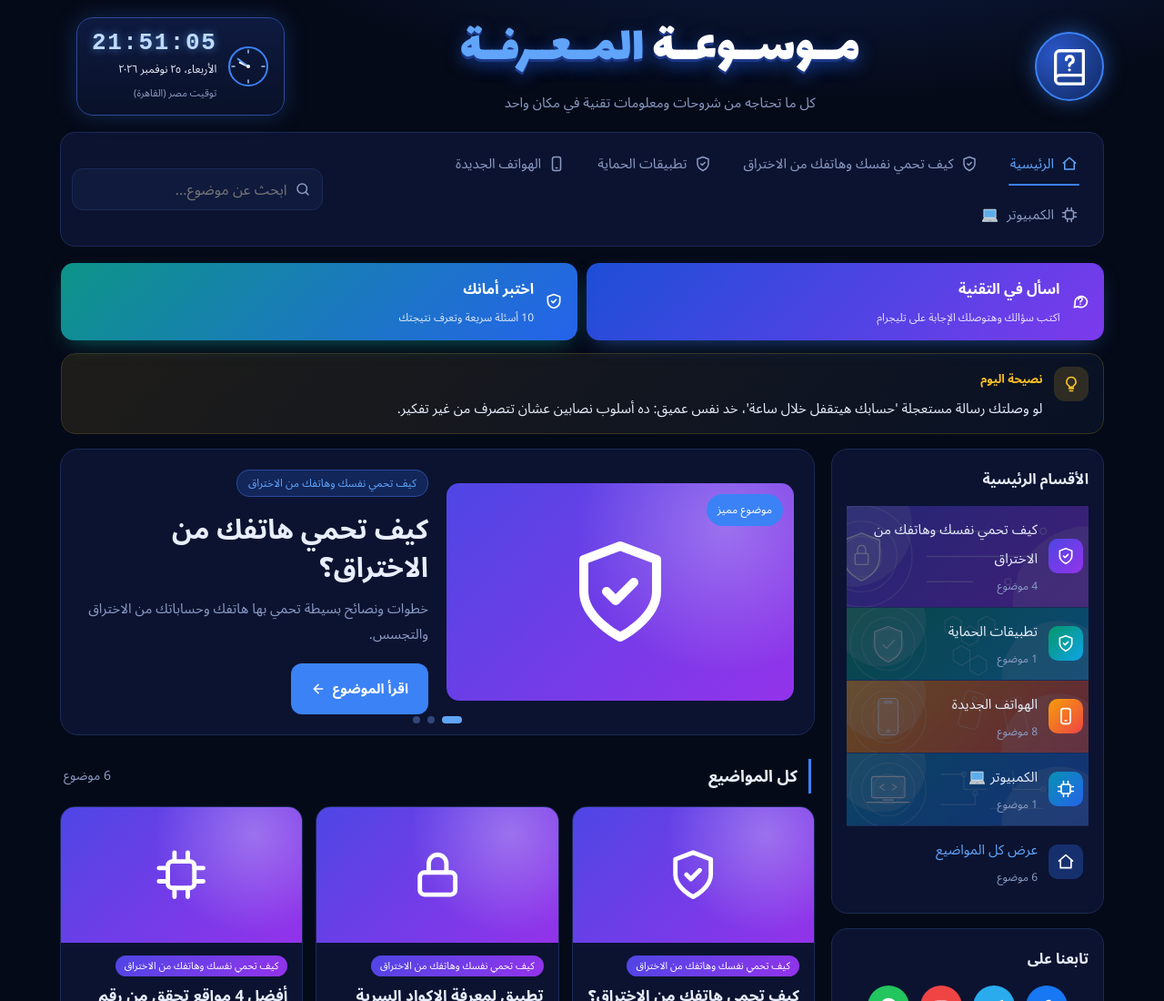
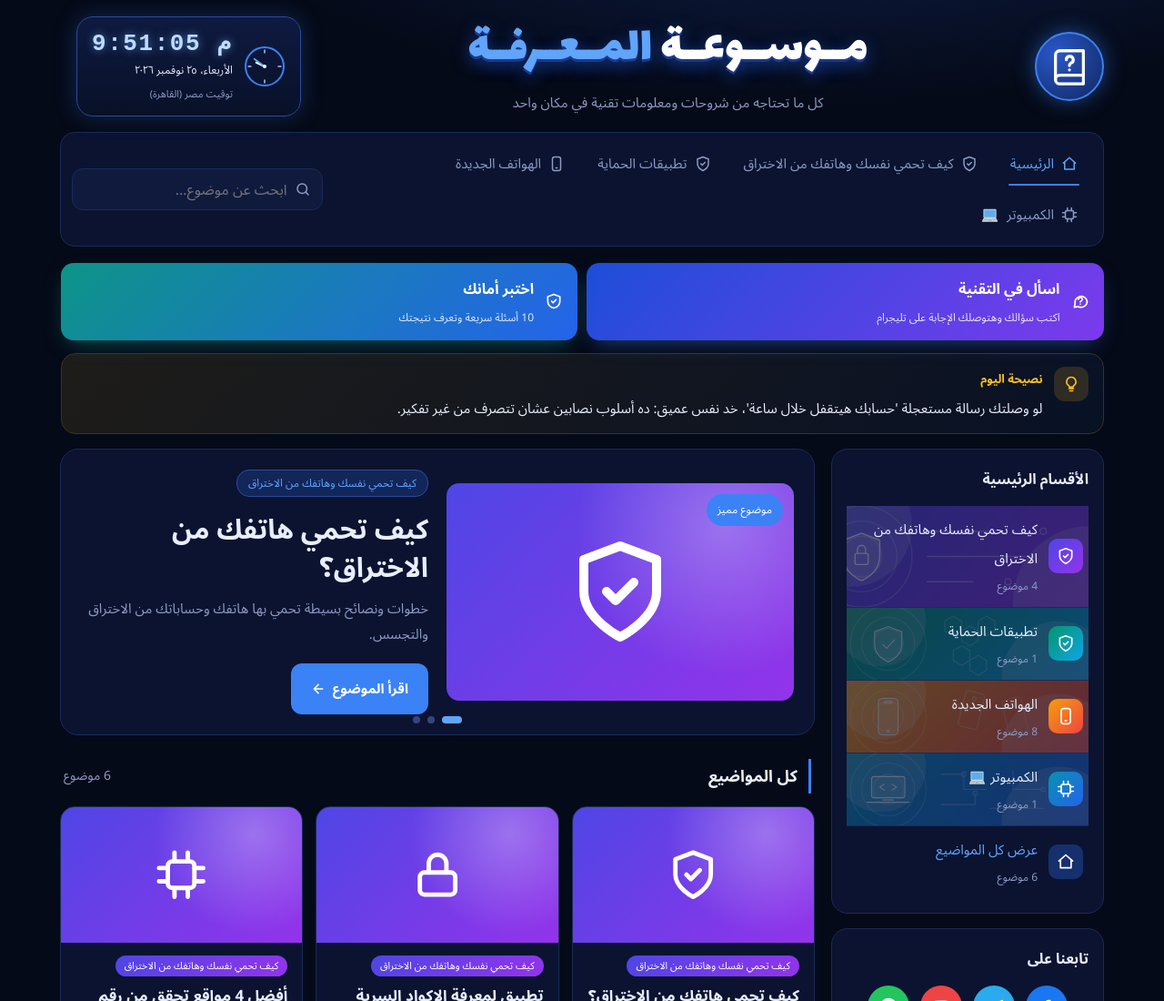
Before and after one commit to 3laa-aboshosha/maarifa-hub, a plain HTML site: page index.html in a window 1280 px wide. Shown: the top 1100 px of the page at 91% size. Drawn offline with Linux system fonts and the light colour scheme.

Commit message:
Update index.html

```diff
--- a/index.html
+++ b/index.html
@@ -353,8 +353,9 @@ function tick(){
  const g=t=>+p.find(x=>x.type===t).value;
  const h=g("hour")%24,m=g("minute"),s=g("second");
  const z=v=>String(v).padStart(2,"0");
- $("digits").textContent=`${z(h)}:${z(m)}:${z(s)}`;
- $("mdigits").textContent=`${z(h)}:${z(m)}`;
+ const h12=h%12||12,ap=h<12?"ص":"م";
+ $("digits").textContent=`${h12}:${z(m)}:${z(s)} ${ap}`;
+ $("mdigits").textContent=`${h12}:${z(m)} ${ap}`;
  $("date").textContent=new Intl.DateTimeFormat("ar-EG",{timeZone:"Africa/Cairo",weekday:"long",day:"numeric",month:"long",year:"numeric"}).format(n);
  $("hh").setAttribute("transform",`rotate(${(h%12)*30+m/2} 23 23)`);
  $("mh").setAttribute("transform",`rotate(${m*6} 23 23)`);
```
